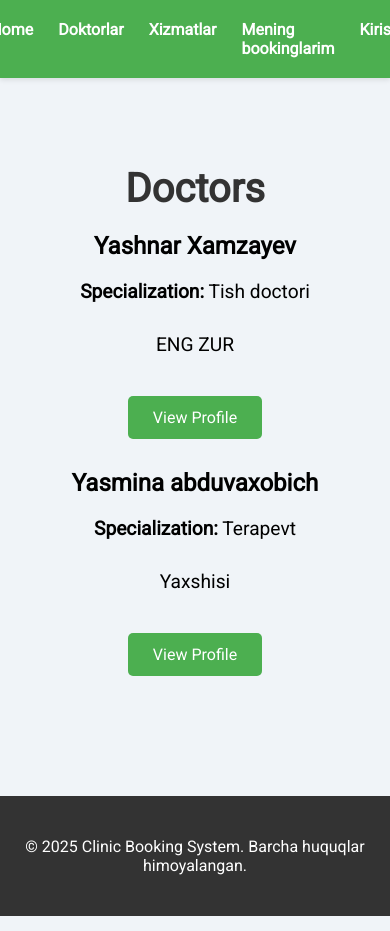
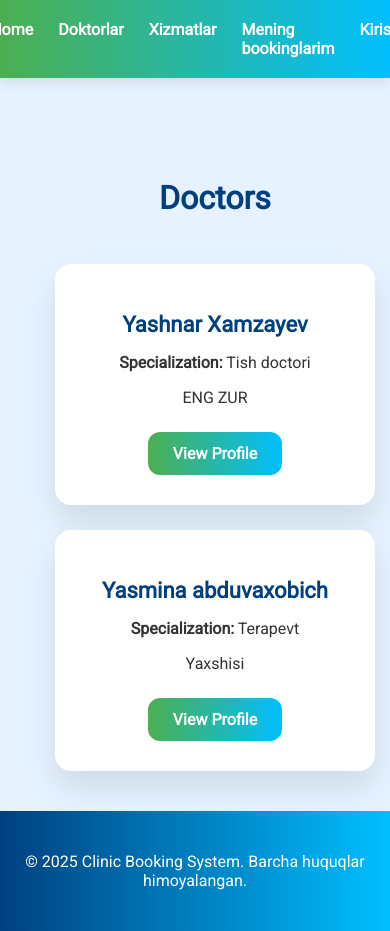
Before and after one commit to XamzayevYashnar/CLINIC-BOOKING-SYSTEM, a Django app: page /doctors/ in a window 390 px wide; the page is wider, and only the part inside the window is pictured. Run offline with Django 5.2, Linux system fonts and the light colour scheme; data comes from the database, SQL or seed files in the repository; both versions use the stored data as it was after the commit; parts of the project's set-up code (start-up, migrations or seed data) failed here and were passed over.

Commit message:
Update style.css, booking and doctor pages

```diff
--- a/static/css/style.css
+++ b/static/css/style.css
@@ -1,16 +1,32 @@
-/* Global settings */
+/* =======================
+   Global Settings
+======================= */
 body {
     font-family: 'Roboto', sans-serif;
-    background-color: #f0f4f8;
+    background: #e6f2ff; /* soft light-blue background */
     margin: 0;
     padding: 0;
+    display: flex;
+    flex-direction: column;
+    min-height: 100vh;
 }
 
-/* Header */
+h1, h2, h3 {
+    color: #004080;
+}
+
+a {
+    text-decoration: none;
+    transition: 0.3s;
+}
+
+/* =======================
+   Header & Navbar
+======================= */
 .header {
-    background-color: #4CAF50;
+    background: linear-gradient(90deg, #4CAF50, #00BFFF);
     padding: 20px 0;
-    box-shadow: 0 2px 5px rgba(0,0,0,0.1);
+    box-shadow: 0 4px 12px rgba(0,0,0,0.1);
 }
 
 .navbar {
@@ -21,60 +37,272 @@ body {
 
 .navbar a {
     color: white;
-    text-decoration: none;
     font-weight: bold;
-    transition: 0.3s;
 }
 
 .navbar a:hover {
     color: #ffd700;
 }
 
-/* Main */
+/* =======================
+   Main Container
+======================= */
 .main {
-    padding: 60px 20px;
-    text-align: center;
+    flex: 1;
+    display: flex;
+    flex-direction: column;
+    justify-content: center;
+    align-items: center;
+    padding: 40px 20px;
+    width: 100%;
 }
 
-.main h1 {
-    font-size: 2.5rem;
-    color: #333;
-    margin-bottom: 20px;
-}
-
-.main p {
-    font-size: 1.2rem;
-    margin-bottom: 30px;
-}
-
-/* Buttons */
+/* =======================
+   Buttons
+======================= */
 .btn {
     display: inline-block;
-    padding: 12px 25px;
-    background-color: #4CAF50;
-    color: white;
-    text-decoration: none;
-    border-radius: 5px;
-    margin: 10px;
+    padding: 14px 30px;
+    border-radius: 12px;
+    font-size: 18px;
+    font-weight: 600;
+    border: none;
+    cursor: pointer;
+    background: linear-gradient(90deg, #4CAF50, #00BFFF);
+    color: #fff;
+    margin-top: 15px;
     transition: 0.3s;
 }
 
 .btn:hover {
-    background-color: #45a049;
+    background: linear-gradient(90deg, #45a049, #009acd);
+    transform: translateY(-3px);
+    box-shadow: 0 6px 16px rgba(0,0,0,0.2);
 }
 
-/* Footer */
+/* =======================
+   Forms
+======================= */
+.form-container {
+    background: #ffffff;
+    padding: 50px 35px;
+    border-radius: 20px;
+    box-shadow: 0 16px 32px rgba(0,0,0,0.15);
+    max-width: 500px;
+    width: 100%;
+    text-align: center;
+    transition: transform 0.3s, box-shadow 0.3s;
+}
+
+.form-container:hover {
+    transform: translateY(-5px);
+    box-shadow: 0 20px 40px rgba(0,0,0,0.2);
+}
+
+.form-container h1 {
+    font-size: 28px;
+    color: #004080;
+    margin-bottom: 30px;
+}
+
+.form-group {
+    margin-bottom: 20px;
+    text-align: left;
+}
+
+.form-group label {
+    display: block;
+    margin-bottom: 8px;
+    font-weight: 500;
+    color: #004080;
+}
+
+.form-group input,
+.form-group select,
+.form-group textarea {
+    width: 100%;
+    padding: 14px 16px;
+    border-radius: 12px;
+    border: 1px solid #ccc;
+    font-size: 16px;
+    box-sizing: border-box;
+    transition: 0.3s;
+}
+
+.form-group input:focus,
+.form-group select:focus,
+.form-group textarea:focus {
+    border-color: #00BFFF;
+    box-shadow: 0 0 8px rgba(0,191,255,0.5);
+    outline: none;
+}
+
+/* =======================
+   Doctor & Service Cards
+======================= */
+.cards-container {
+    display: flex;
+    flex-wrap: wrap;
+    justify-content: center;
+    gap: 25px;
+    margin-top: 40px;
+    width: 100%;
+}
+
+.card {
+    background-color: #ffffff;
+    border-radius: 16px;
+    padding: 30px 20px;
+    max-width: 280px;
+    text-align: center;
+    box-shadow: 0 16px 32px rgba(0,0,0,0.1);
+    transition: transform 0.3s, box-shadow 0.3s;
+}
+
+.card:hover {
+    transform: translateY(-5px);
+    box-shadow: 0 20px 40px rgba(0,0,0,0.15);
+}
+
+.card h2 {
+    font-size: 22px;
+    margin-bottom: 15px;
+}
+
+.card p {
+    font-size: 16px;
+    color: #333;
+    margin-bottom: 10px;
+}
+
+/* =======================
+   Doctor Detail
+======================= */
+.doctor-detail {
+    background-color: #ffffff;
+    max-width: 600px;
+    margin: 60px auto;
+    padding: 40px 30px;
+    border-radius: 16px;
+    box-shadow: 0 16px 32px rgba(0, 0, 0, 0.1);
+    text-align: center;
+    font-family: 'Times New Roman', Times, serif;
+    transition: transform 0.3s, box-shadow 0.3s;
+}
+
+.doctor-detail:hover {
+    transform: translateY(-5px);
+    box-shadow: 0 20px 40px rgba(0, 0, 0, 0.15);
+}
+
+.doctor-detail h1 {
+    font-size: 32px;
+    margin-bottom: 20px;
+}
+
+.doctor-detail p {
+    font-size: 18px;
+    color: #333333;
+    line-height: 1.6;
+    margin-bottom: 15px;
+}
+
+.doctor-detail strong {
+    color: #00BFFF;
+}
+
+/* =======================
+   Tables
+======================= */
+.table {
+    border-collapse: collapse;
+    width: 100%;
+    max-width: 800px;
+    margin: 20px auto;
+}
+
+.table th, .table td {
+    border: 1px solid #ccc;
+    padding: 12px 15px;
+    text-align: center;
+}
+
+.table th {
+    background-color: #4CAF50;
+    color: white;
+}
+
+.table tr:nth-child(even) {
+    background-color: #f2f2f2;
+}
+
+/* =======================
+   Footer
+======================= */
 .footer {
-    background-color: #333;
+    background: linear-gradient(90deg, #004080, #00BFFF);
     color: white;
     text-align: center;
     padding: 25px 0;
-    margin-top: 50px;
 }
 
-/* Container */
-.container {
-    width: 90%;
-    max-width: 1200px;
-    margin: 0 auto;
+/* =======================
+   Home Page
+======================= */
+.home-container {
+    text-align: center;
+    max-width: 700px;
+    margin: 50px auto;
 }
+
+.home-container h1 {
+    font-size: 36px;
+    margin-bottom: 20px;
+}
+
+.home-container p {
+    font-size: 18px;
+    margin-bottom: 25px;
+}
+
+/* =======================
+   Error / Messages
+======================= */
+.error {
+    color: red;
+    font-size: 14px;
+    margin-top: 5px;
+}
+
+/* =======================
+   Responsive
+======================= */
+@media (max-width: 768px) {
+    .cards-container {
+        flex-direction: column;
+        align-items: center;
+    }
+
+    .card, .form-container, .doctor-detail {
+        width: 90%;
+    }
+
+    .table {
+        font-size: 14px;
+    }
+}
+
+@media (max-width: 600px) {
+    .form-container, .doctor-detail {
+        padding: 30px 20px;
+    }
+
+    .form-container h1, .doctor-detail h1 {
+        font-size: 24px;
+    }
+
+    .btn {
+        font-size: 16px;
+        padding: 12px 25px;
+    }
+}
--- a/templates/bookings/create_booking.html
+++ b/templates/bookings/create_booking.html
@@ -11,4 +11,8 @@
         <button type="submit" class="btn">Book Now</button>
     </form>
 </div>
+
+<style>
+
+</style>
 {% endblock %}
--- a/templates/doctors/doctor_list.html
+++ b/templates/doctors/doctor_list.html
@@ -3,8 +3,9 @@
 {% block title %}Doctors{% endblock %}
 
 {% block content %}
-<h1>Doctors</h1>
+
 <div class="cards-container">
+    <h1>Doctors</h1>
     {% for doctor in doctors %}
     <div class="card">
         <h2>{{ doctor.user.first_name }} {{ doctor.user.last_name }}</h2>
```
Also changed, not shown: db.sqlite3.
